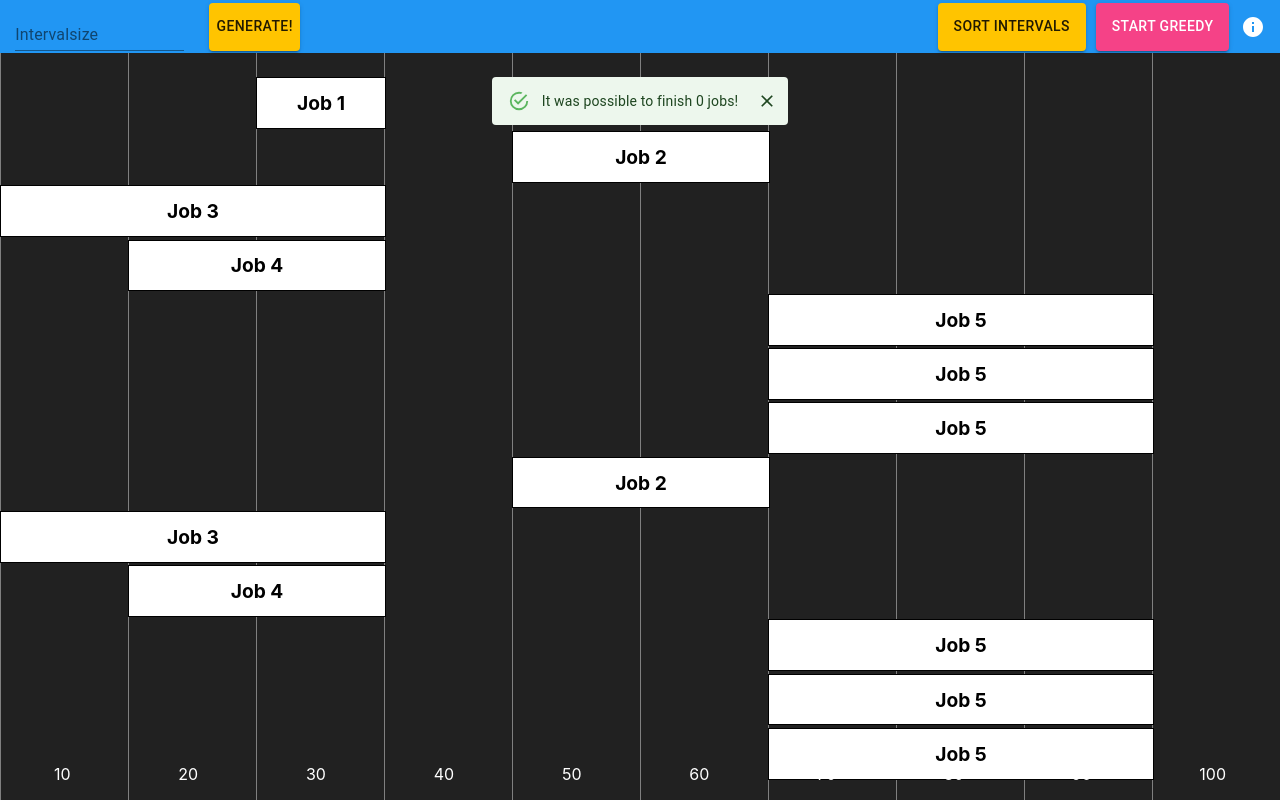
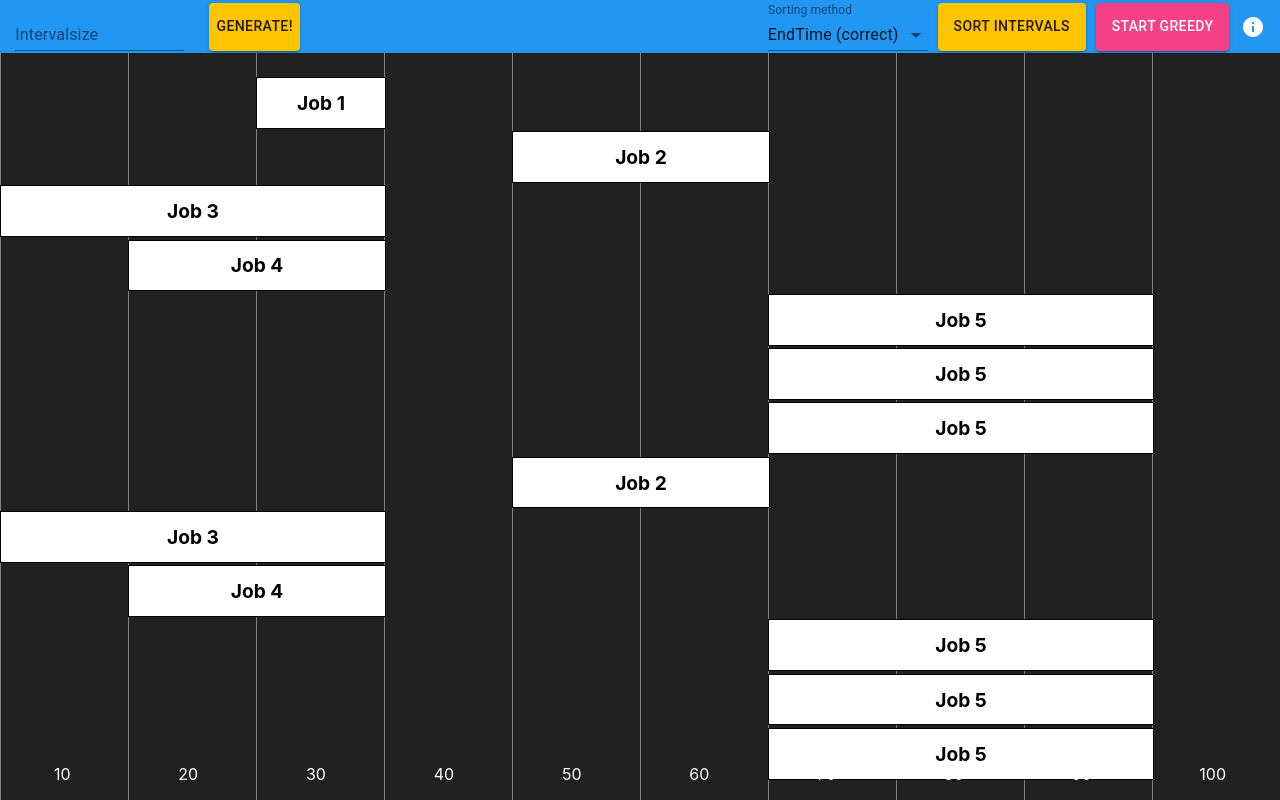
Before and after one commit to ZwickPhilippe/Interval-Scheduling-Greedy-Visualizer, a React (Create React App) app: page / in a window 1280 px wide. Built offline with nearby package versions, Linux system fonts and the light colour scheme.

Commit message:
Sortmethod selection

```diff
--- a/src/App.js
+++ b/src/App.js
@@ -42,8 +42,9 @@ function App() {
     { startTime: 60, endTime: 90, name: "Job 5", color: "white", id: 0 },
   ]);
 
-  const [open, setOpen] = useState(true);
+  const [open, setOpen] = useState(false);
   const [solutionLength, setSolutionLength] = useState(0);
+  const [sortMethod, setSortMethod] = useState(0);
 
   const myRefs = useRef([]); //passes refs to each interval
   const timer = (ms) => new Promise((res) => setTimeout(res, ms)); //timer for loop
@@ -55,9 +56,38 @@ function App() {
   const sortJobs = () => {
     //sorts the jobs based on endTime
     let newArray = intervals;
-    newArray.sort((job1, job2) =>
-      job1.endTime > job2.endTime ? 1 : job1.endTime < job2.endTime ? -1 : 0
-    );
+    switch (sortMethod) {
+      case 0:
+        newArray.sort((job1, job2) =>
+          job1.endTime > job2.endTime ? 1 : job1.endTime < job2.endTime ? -1 : 0
+        );
+        break;
+      case 1:
+        newArray.sort((job1, job2) =>
+          job1.startTime > job2.startTime
+            ? 1
+            : job1.startTime < job2.startTime
+            ? -1
+            : 0
+        );
+        break;
+      case 2:
+        newArray.sort((job1, job2) =>
+          job1.endTime - job1.startTime > job2.endTime - job2.startTime
+            ? 1
+            : job1.endTime - job1.startTime < job2.endTime - job2.startTime
+            ? -1
+            : 0
+        );
+        break;
+      default:
+        console.log("Something went wrong");
+        break;
+    }
+    for (let i = 0; i < newArray.length; i++) {
+      newArray[i].color = "white";
+    }
+
     setIntervals([...newArray]);
   };
 
@@ -107,19 +137,26 @@ function App() {
     myRefs.current[index].scrollIntoView({ block: "end", behavior: "smooth" });
   };
 
+  const changeSortMethod = (e) => {
+    setSortMethod(e.target.value);
+  };
+
   return (
     <ThemeProvider theme={theme}>
       <div>
         <NavBar
+          key={1000}
           generateArray={(intervalSize) => generateRandomArray(intervalSize)}
           sortIntervals={() => sortJobs()}
           performGreedy={() => performGreedy()}
+          sortMethod={sortMethod}
+          changeDropdown={(e) => changeSortMethod(e)}
         />
         <Snackbar
           open={open}
           autoHideDuration={6000}
           onClose={handleClose}
-          anchorOrigin={{ vertical: "center", horizontal: "center" }}
+          anchorOrigin={{ horizontal: "center", vertical: "top" }}
         >
           <MuiAlert onClose={handleClose} severity="success">
             It was possible to finish {solutionLength} jobs!
@@ -129,9 +166,8 @@ function App() {
         <div style={{ marginTop: "6%" }}>
           {intervals.map((interval, index) => {
             return (
-              <div ref={(id) => (myRefs.current[interval.id] = id)}>
+              <div ref={(id) => (myRefs.current[interval.id] = id)} key={index}>
                 <Interval
-                  key={index}
                   startTime={interval.startTime}
                   endTime={interval.endTime}
                   name={interval.name}
--- a/src/components/Navbar.js
+++ b/src/components/Navbar.js
@@ -5,6 +5,10 @@ import { Button, IconButton } from "@material-ui/core";
 import { makeStyles } from "@material-ui/core/styles";
 import InfoIcon from "@material-ui/icons/Info";
 import InfoDialog from "./InfoDialog";
+import Select from "@material-ui/core/Select";
+import InputLabel from "@material-ui/core/InputLabel";
+import FormControl from "@material-ui/core/FormControl";
+import MenuItem from "@material-ui/core/MenuItem";
 
 const useStyles = makeStyles((theme) => ({
   root: {
@@ -22,6 +26,7 @@ function NavBar(props) {
   const classes = useStyles();
   const [jobSize, setIntervalSize] = useState(0);
   const [dialogOpen, setDialogOpen] = useState(false);
+  const [formOpen, setFormOpen] = useState(false);
 
   return (
     <div
@@ -94,6 +99,28 @@ function NavBar(props) {
             width: "100%",
           }}
         >
+          <FormControl style={{ minWidth: 160 }}>
+            <InputLabel id="demo-controlled-open-select-label">
+              Sorting method
+            </InputLabel>
+            <Select
+              labelId="demo-controlled-open-select-label"
+              open={formOpen}
+              onClose={() => setFormOpen(false)}
+              onOpen={() => setFormOpen(true)}
+              onChange={(e) => props.changeDropdown(e)}
+              value={props.sortMethod}
+              color="primary"
+            >
+              <MenuItem value="">
+                <em>None</em>
+              </MenuItem>
+              <MenuItem value={0}>EndTime (correct)</MenuItem>
+              <MenuItem value={1}>Starttime (incorrect)</MenuItem>
+              <MenuItem value={2}>Smallest Job (incorrect)</MenuItem>
+              {/* <MenuItem value={3}>Least conflicts (incorrect)</MenuItem> */}
+            </Select>
+          </FormControl>
           <Button
             color="secondary"
             variant="contained"
```
